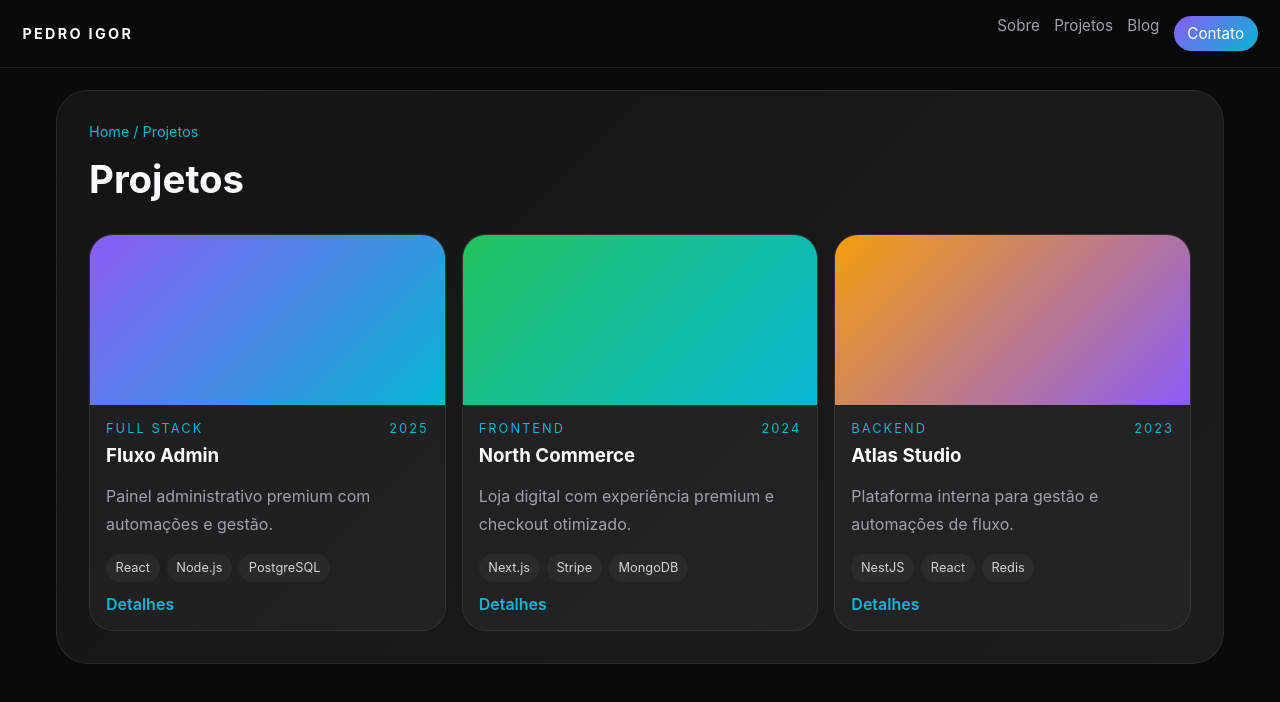
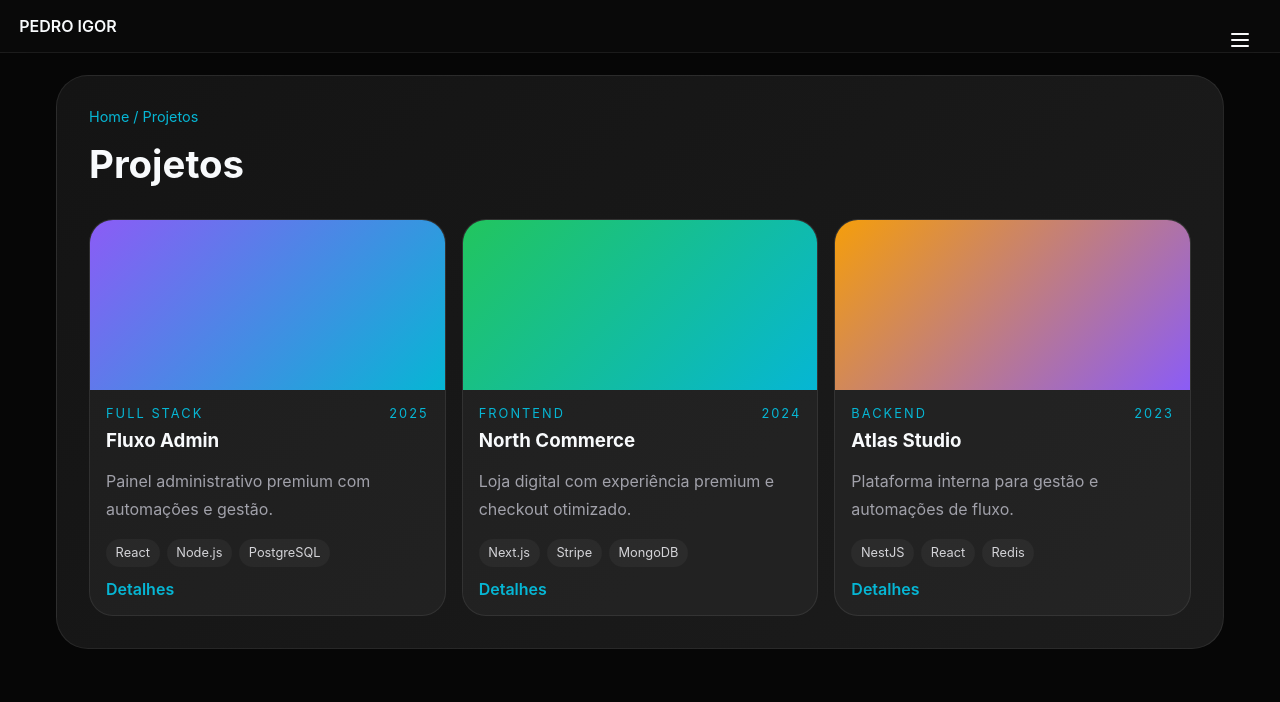
Before and after one commit to Pedro-Santtos/pedro.dev, an Angular app: page /projetos in a window 1280 px wide. Shown: the top 702 px of the page. Built offline with nearby package versions, Linux system fonts and the light colour scheme.

Commit message:
feat: implement three dots menu component and update styles

```diff
--- a/package.json
+++ b/package.json
@@ -11,10 +11,12 @@
   "private": true,
   "packageManager": "npm@11.16.0",
   "dependencies": {
+    "@angular/cdk": "^22.0.0",
     "@angular/common": "^22.0.0",
     "@angular/compiler": "^22.0.0",
     "@angular/core": "^22.0.0",
     "@angular/forms": "^22.0.0",
+    "@angular/material": "^22.0.0",
     "@angular/platform-browser": "^22.0.0",
     "@angular/router": "^22.0.0",
     "rxjs": "~7.8.0",
--- a/src/app/app.css
+++ b/src/app/app.css
@@ -49,8 +49,8 @@
 .contact-pill {
   padding: 0.5rem 0.85rem;
   border-radius: 999px;
-  background: linear-gradient(135deg, #8b5cf6, #06b6d4);
-  color: #fff !important;
+  background: #f5f5f5;
+  color: #111 !important;
 }
 
 .page-content {
@@ -130,8 +130,9 @@ form label {
 }
 
 .btn.primary {
-  background: linear-gradient(135deg, #8b5cf6, #06b6d4);
-  border: none;
+  background: #f5f5f5;
+  border: 1px solid #d4d4d4;
+  color: #111;
 }
 
 .avatar {
@@ -203,9 +204,9 @@ form label {
 }
 
 .filters a.active {
-  background: linear-gradient(135deg, #8b5cf6, #06b6d4);
-  color: #fff;
-  border: none;
+  background: #f5f5f5;
+  color: #111;
+  border: 1px solid #d4d4d4;
 }
 
 .tags,
@@ -249,11 +250,11 @@ textarea {
 }
 
 button {
-  border: none;
+  border: 1px solid #d4d4d4;
   border-radius: 999px;
   padding: 0.9rem 1rem;
-  background: linear-gradient(135deg, #8b5cf6, #06b6d4);
-  color: #fff;
+  background: #f5f5f5;
+  color: #111;
   font-weight: 700;
   cursor: pointer;
 }
--- /dev/null
+++ b/src/app/components/three-dots-menu/three-dots-menu.css
@@ -0,0 +1,111 @@
+:host {
+  display: block;
+  position: fixed;
+  top: 1rem;
+  right: 1rem;
+  z-index: 1000;
+}
+
+.menu-wrapper {
+  position: relative;
+  display: inline-block;
+}
+
+/* Botão do menu com área mínima de 44x44px */
+.menu-button {
+  width: 48px;
+  height: 48px;
+  border: 0;
+  border-radius: 0;
+  background: transparent;
+  color: #f8fafc;
+  display: inline-flex;
+  align-items: center;
+  justify-content: center;
+  cursor: pointer;
+  transition: transform 180ms ease, opacity 180ms ease;
+  padding: 0;
+  line-height: 1;
+}
+
+.menu-button:hover {
+  opacity: 0.8;
+}
+
+.menu-button:focus-visible,
+.menu-item:focus-visible {
+  outline: 3px solid #8ec5ff;
+  outline-offset: 2px;
+}
+
+.hamburger {
+  display: inline-flex;
+  flex-direction: column;
+  gap: 0.23rem;
+}
+
+.hamburger span {
+  display: block;
+  width: 18px;
+  height: 2px;
+  background: #f9fafb;
+  border-radius: 999px;
+}
+
+/* Painel do menu alinhado à direita e abaixo do botão */
+.menu-panel {
+  position: absolute;
+  top: calc(100% + 0.5rem);
+  right: 0;
+  min-width: 180px;
+  background: #111827;
+  color: #f9fafb;
+  border: 1px solid rgba(255, 255, 255, 0.12);
+  border-radius: 12px;
+  box-shadow: 0 12px 32px rgba(0, 0, 0, 0.28);
+  overflow: hidden;
+  opacity: 0;
+  transform: translateY(-6px);
+  pointer-events: none;
+  transition: opacity 180ms ease, transform 180ms ease;
+}
+
+.menu-panel.open {
+  opacity: 1;
+  transform: translateY(0);
+  pointer-events: auto;
+}
+
+.menu-item {
+  width: 100%;
+  border: 0;
+  background: transparent;
+  color: inherit;
+  padding: 0.9rem 1rem;
+  text-align: left;
+  cursor: pointer;
+  font-size: 0.95rem;
+  min-height: 44px;
+}
+
+.menu-item:hover {
+  background: rgba(255, 255, 255, 0.08);
+}
+
+/* Garantia de contraste adequado */
+.menu-item,
+.menu-button {
+  color: #f9fafb;
+}
+
+/* Responsividade */
+@media (max-width: 640px) {
+  :host {
+    top: 0.75rem;
+    right: 0.75rem;
+  }
+
+  .menu-panel {
+    min-width: 160px;
+  }
+}
--- /dev/null
+++ b/src/app/components/three-dots-menu/three-dots-menu.html
@@ -0,0 +1,42 @@
+<div class="menu-wrapper" role="presentation">
+  <button
+    #menuButton
+    class="menu-button"
+    type="button"
+    aria-label="Abrir menu"
+    aria-haspopup="menu"
+    [attr.aria-expanded]="isOpen"
+    [attr.aria-controls]="menuId"
+    (click)="toggleMenu()"
+    (keydown.enter)="toggleMenu()"
+    (keydown.space)="toggleMenu(); $event.preventDefault()"
+  >
+    <span class="hamburger" aria-hidden="true">
+      <span></span>
+      <span></span>
+      <span></span>
+    </span>
+  </button>
+
+  <div
+    id="menuId"
+    class="menu-panel"
+    role="menu"
+    [class.open]="isOpen"
+    [attr.aria-hidden]="!isOpen"
+    *ngIf="isOpen"
+  >
+    <a
+      *ngFor="let option of options; let i = index"
+      class="menu-item"
+      role="menuitem"
+      [attr.aria-label]="option.label"
+      [routerLink]="option.route"
+      (click)="onItemSelect(option.action)"
+      (keydown.enter)="onItemSelect(option.action)"
+      (keydown.space)="onItemSelect(option.action); $event.preventDefault()"
+    >
+      {{ option.label }}
+    </a>
+  </div>
+</div>
--- /dev/null
+++ b/src/app/components/three-dots-menu/three-dots-menu.ts
@@ -0,0 +1,55 @@
+import { Component, HostListener, ElementRef, ViewChild } from '@angular/core';
+import { CommonModule } from '@angular/common';
+import { RouterLink } from '@angular/router';
+
+@Component({
+  selector: 'app-three-dots-menu',
+  standalone: true,
+  imports: [CommonModule, RouterLink],
+  templateUrl: './three-dots-menu.html',
+  styleUrl: './three-dots-menu.css'
+})
+export class ThreeDotsMenuComponent {
+  @ViewChild('menuButton') private menuButtonRef?: ElementRef<HTMLButtonElement>;
+
+  protected isOpen = false;
+  protected readonly menuId = 'three-dots-menu-panel';
+
+  protected readonly options = [
+    { label: 'Início', action: '/', route: '/' },
+    { label: 'Sobre', action: 'sobre', route: '/sobre' },
+    { label: 'Projetos', action: 'projetos', route: '/projetos' },
+    { label: 'Blog', action: 'blog', route: '/blog' },
+    { label: 'Contato', action: 'contato', route: '/contato' }
+  ];
+
+  toggleMenu(): void {
+    this.isOpen = !this.isOpen;
+  }
+
+  openMenu(): void {
+    this.isOpen = true;
+  }
+
+  closeMenu(): void {
+    this.isOpen = false;
+  }
+
+  onItemSelect(action: string): void {
+    this.closeMenu();
+    console.log(`Ação selecionada: ${action}`);
+  }
+
+  @HostListener('document:click', ['$event.target'])
+  onDocumentClick(target: EventTarget | null): void {
+    const clickedInside = this.menuButtonRef?.nativeElement.contains(target as Node);
+    if (!clickedInside) {
+      this.closeMenu();
+    }
+  }
+
+  @HostListener('document:keydown.escape')
+  onEscapeKey(): void {
+    this.closeMenu();
+  }
+}
--- /dev/null
+++ b/src/app/pages/portfolio-shell.css
@@ -0,0 +1,29 @@
+.shell-layout {
+  min-height: 100vh;
+  background: transparent;
+}
+
+.topbar {
+  display: flex;
+  align-items: center;
+  gap: 0.75rem;
+  padding: 1rem 1.2rem;
+  background: rgba(10, 10, 10, 0.8);
+  backdrop-filter: blur(14px);
+  border-bottom: 1px solid rgba(255, 255, 255, 0.08);
+  position: sticky;
+  top: 0;
+  z-index: 20;
+}
+
+.topbar-title {
+  font-weight: 600;
+  color: #f8fafc;
+  margin-right: auto;
+}
+
+.page-content {
+  max-width: 1200px;
+  margin: 0 auto;
+  padding: 1.4rem 1rem 3rem;
+}
--- /dev/null
+++ b/src/app/pages/portfolio-shell.html
@@ -0,0 +1,10 @@
+<div class="shell-layout">
+  <header class="topbar">
+    <span class="topbar-title">PEDRO IGOR</span>
+    <app-three-dots-menu></app-three-dots-menu>
+  </header>
+
+  <main class="page-content">
+    <router-outlet />
+  </main>
+</div>
--- a/src/app/pages/portfolio-shell.ts
+++ b/src/app/pages/portfolio-shell.ts
@@ -1,43 +1,12 @@
 import { Component } from '@angular/core';
-import { RouterLink, RouterOutlet } from '@angular/router';
+import { RouterOutlet } from '@angular/router';
+import { ThreeDotsMenuComponent } from '../components/three-dots-menu/three-dots-menu';
 
 @Component({
   selector: 'app-portfolio-shell',
   standalone: true,
-  imports: [RouterLink, RouterOutlet],
-  template: `
-    <div class="shell">
-      <nav class="topbar">
-        <a class="brand" routerLink="/">Pedro Igor</a>
-        <div class="nav-links">
-          <a routerLink="/sobre">Sobre</a>
-          <a routerLink="/projetos">Projetos</a>
-          <a routerLink="/blog">Blog</a>
-          <a routerLink="/contato" class="contact-pill">Contato</a>
-        </div>
-      </nav>
-      <main class="page-content">
-        <router-outlet></router-outlet>
-      </main>
-    </div>
-  `,
-  styles: [
-    `
-      :host { display: block; }
-      .shell { min-height: 100vh; background: #0a0a0a; color: #f8fafc; }
-      .topbar {
-        position: sticky; top: 0; z-index: 20;
-        display: flex; justify-content: space-between; align-items: center;
-        padding: 1rem 1.4rem; backdrop-filter: blur(14px);
-        background: rgba(10, 10, 10, 0.75); border-bottom: 1px solid rgba(255,255,255,.08);
-      }
-      .brand { color: #f8fafc; text-decoration: none; font-weight: 700; letter-spacing: 0.16em; text-transform: uppercase; font-size: 0.9rem; }
-      .nav-links { display: flex; gap: 0.9rem; flex-wrap: wrap; }
-      .nav-links a { color: #a1a1aa; text-decoration: none; font-size: 0.95rem; }
-      .contact-pill { padding: 0.5rem 0.85rem; border-radius: 999px; background: linear-gradient(135deg, #8b5cf6, #06b6d4); color: #fff !important; }
-      .page-content { max-width: 1200px; margin: 0 auto; padding: 1.4rem 1rem 3rem; }
-      @media (max-width: 760px) { .topbar { flex-direction: column; align-items: flex-start; gap: 0.7rem; } .nav-links { gap: 0.6rem; } }
-    `
-  ]
+  imports: [RouterOutlet, ThreeDotsMenuComponent],
+  templateUrl: './portfolio-shell.html',
+  styleUrl: './portfolio-shell.css'
 })
 export class PortfolioShellComponent {}
```
Also changed, not shown: 1 other file (tests, documents, lock files or other folders).
